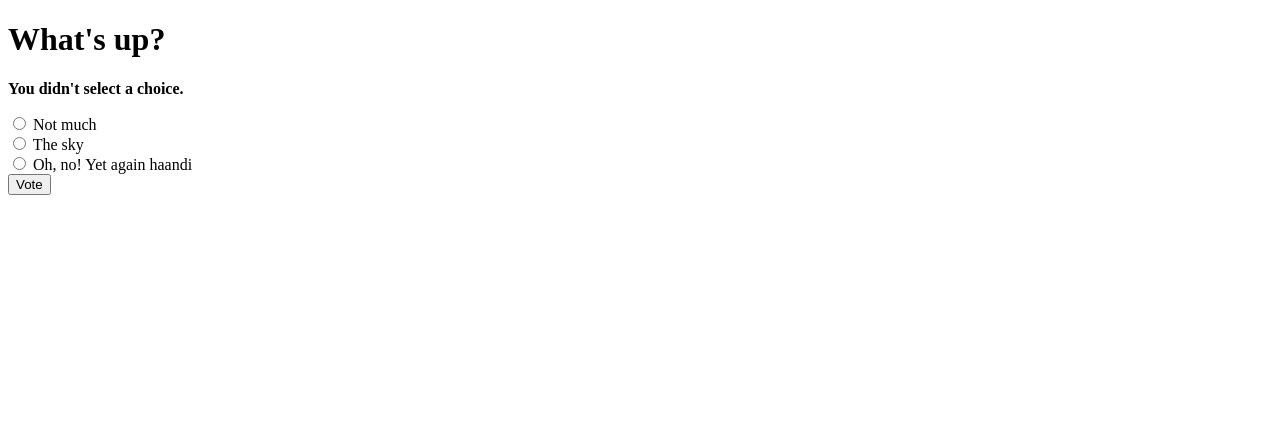
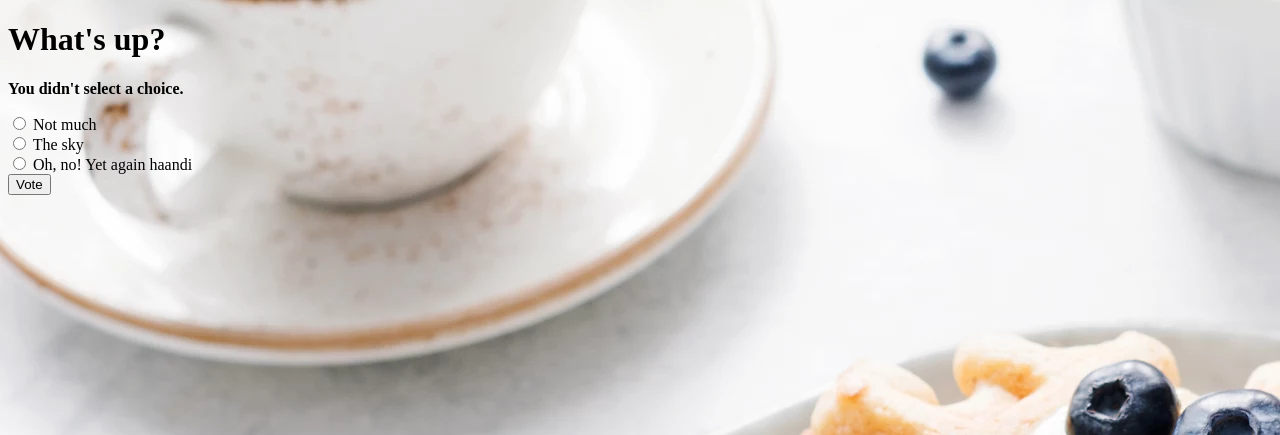
Before and after one commit to daktari01/my_poll_site, a Django app: page /polls/1/vote/ in a window 1280 px wide. Shown: the top 435 px of the page. Run offline with Django 3.2, Linux system fonts and the light colour scheme; data comes from the database, SQL or seed files in the repository; both versions use the stored data as it was after the commit.

Commit message:
[part 6]: Django Static files

```diff
--- /dev/null
+++ b/polls/static/polls/style.css
@@ -0,0 +1,6 @@
+li a {
+    color: green
+}
+body {
+    background: white url("images/snackie.jpg") no-repeat;
+}
--- a/polls/templates/base.html
+++ b/polls/templates/base.html
@@ -1,6 +1,8 @@
 <!DOCTYPE html>
 <html>
     <head>
+        {% load static %}
+        <link rel="stylesheet" href="{% static 'polls/style.css' %}" type="text/css" />
         {% block head %}
         {% endblock %}
     </head>
--- a/polls/templates/polls/index.html
+++ b/polls/templates/polls/index.html
@@ -1,4 +1,6 @@
 {% extends 'base.html' %}
+
+
 
 {% block head %}
 <title>Home</title>
```
Also changed, not shown: db.sqlite3, polls/static/polls/images/snackie.jpg (added).
